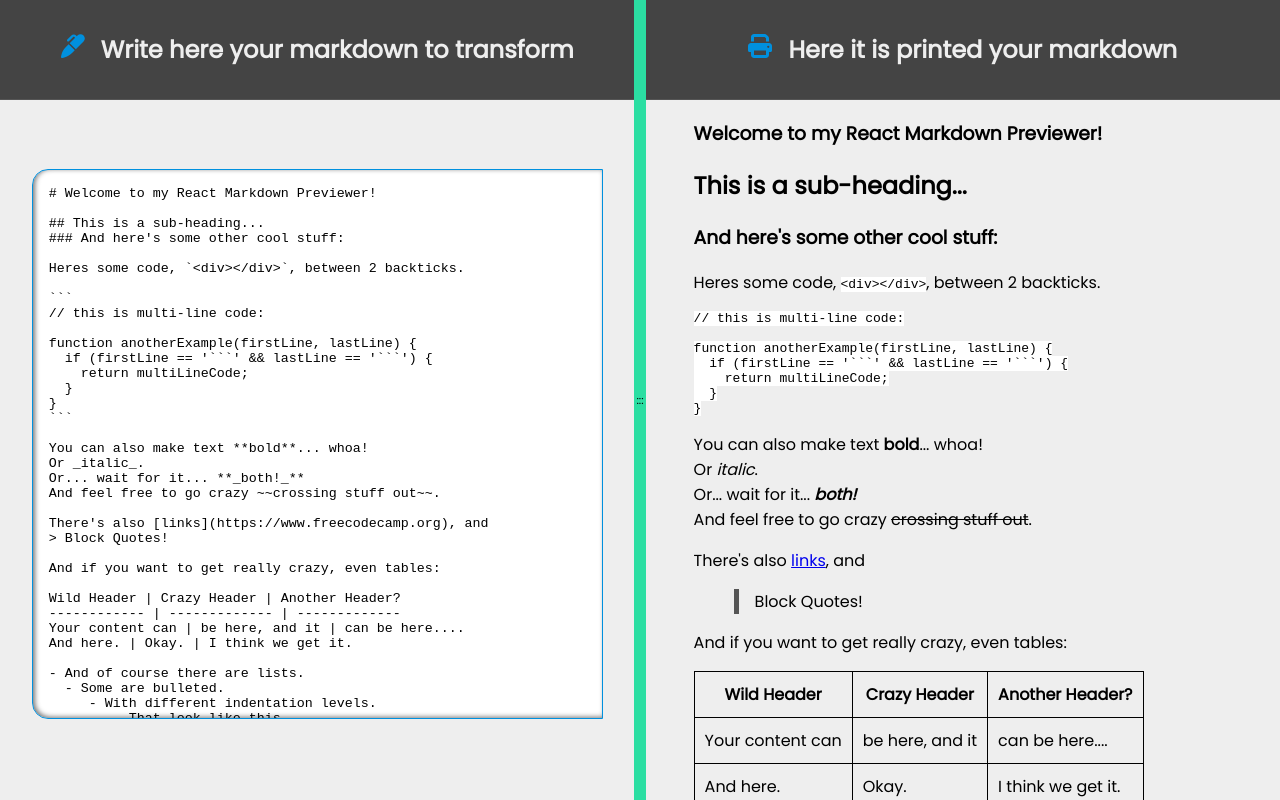
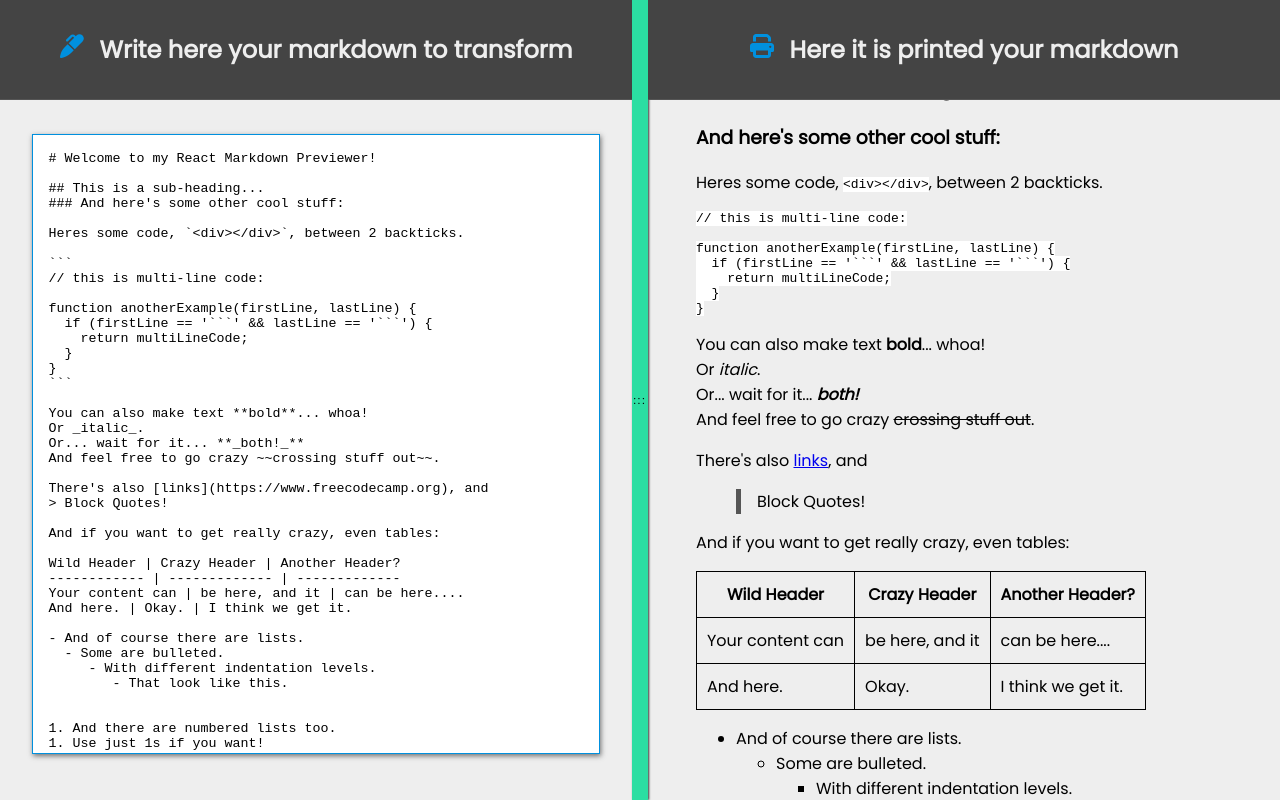
Before and after one commit to NewHub25/markdown-previewer, a React (Vite) app: page / in a window 1280 px wide. Built offline with nearby package versions, Linux system fonts and the light colour scheme; a web font is replaced by a local one.

Commit message:
ADD styles to header of preview

```diff
--- a/src/App.jsx
+++ b/src/App.jsx
@@ -9,6 +9,7 @@ function App() {
   const [raw, setRaw] = useState(textLoaded.text);
   const markdownRef = useRef(null);
   const previewerRef = useRef(null);
+  const refH2 = useRef(null);
 
   marked.use({
     breaks: true,
@@ -18,8 +19,8 @@ function App() {
     <main className="app">
       <h1 hidden>markdown-previewer</h1>
       <Markdown myref={markdownRef} raw={raw} setRaw={setRaw} />
-      <Splitter markdownRef={markdownRef} previewerRef={previewerRef} />
-      <Previewer myref={previewerRef} html={marked(raw)} />
+      <Splitter markdownRef={markdownRef} previewerRef={previewerRef} refH2={refH2} />
+      <Previewer myref={previewerRef} refH2={refH2} html={marked(raw)} />
     </main>
   );
 }
--- a/src/previewer.jsx
+++ b/src/previewer.jsx
@@ -1,10 +1,10 @@
 import IconPrint from './icons/icon-print';
 
 // eslint-disable-next-line
-function Previewer({ html, myref }) {
+function Previewer({ html, myref, refH2 }) {
   return (
     <article ref={myref} className="previewer">
-      <h2 className="previewer_h2">
+      <h2 className="previewer_h2" ref={refH2}>
         <span>
           <IconPrint />
           Here it is printed your markdown
--- a/src/splitter.jsx
+++ b/src/splitter.jsx
@@ -3,7 +3,7 @@ import { useEffect, useRef } from 'react';
 let isResizing = false;
 
 // eslint-disable-next-line
-function Splitter({ markdownRef, previewerRef }) {
+function Splitter({ markdownRef, previewerRef, refH2 }) {
   const splitterRef = useRef(null);
 
   useEffect(() => {
@@ -20,6 +20,7 @@ function Splitter({ markdownRef, previewerRef }) {
         offsetRight + splitterRef.current.offsetWidth
       }px)`;
       previewerRef.current.style.flexBasis = `${offsetRight}px`;
+      refH2.current.style.width = `${offsetRight}px`;
     };
     splitterRef.current.addEventListener('mousedown', mouseDownFallback);
     document.addEventListener('mousemove', mouseMoveFallback);
--- a/src/styles/index.css
+++ b/src/styles/index.css
@@ -36,7 +36,7 @@ article.previewer {
   overflow-y: scroll;
 }
 .splitter {
-  width: 0.7rem;
+  width: 1rem;
   background-color: #2bdea2;
   cursor: col-resize;
   display: flex;
@@ -44,6 +44,8 @@ article.previewer {
   align-items: center;
   user-select: none;
   font-size: 0.7rem;
+  letter-spacing: 2px;
+  box-shadow: 1px 0 2px #333;
   &:active {
     background-color: #49ae8d;
   }
@@ -72,18 +74,18 @@ article.markdown {
     align-items: center;
   }
   textarea {
-    border-radius: 1rem 0 0 1rem;
     width: 90%;
     outline: none;
-    min-height: 80%;
+    min-height: 90%;
     resize: none;
     padding: 1rem;
     font-family: 'Courier New', Courier, monospace;
     border: 1px solid #0090de;
-    box-shadow: inset 2px -1px 5px #333a;
+    box-shadow: 1px 2px 5px #333a;
   }
 }
 article.previewer {
+  scroll-timeline-name: --previewer;
   code {
     background-color: #fff;
   }
@@ -103,7 +105,26 @@ article.previewer {
   img {
     max-width: 100%;
   }
-  #preview{
+  #preview {
     padding-left: 3rem;
   }
+  .previewer_h2 {
+    position: absolute;
+    top: 0;
+    right: 0;
+    animation-timeline: --previewer;
+    animation-name: shrink;
+    animation-range: 0 5rem;
+    animation-fill-mode: both;
+    animation-timing-function: ease-in-out;
+    width: calc(50vw - 0.5rem);
+  }
 }
+@keyframes shrink {
+  to {
+    height: 1.3rem;
+    font-size: 0.9rem;
+    letter-spacing: 3px;
+    background-color: #222;
+  }
+}
--- a/src/styles/initial.css
+++ /dev/null
@@ -1,161 +0,0 @@
-#preview {
-  html,
-  body,
-  div,
-  span,
-  applet,
-  object,
-  iframe,
-  h1,
-  h2,
-  h3,
-  h4,
-  h5,
-  h6,
-  p,
-  blockquote,
-  pre,
-  a,
-  abbr,
-  acronym,
-  address,
-  big,
-  cite,
-  code,
-  del,
-  dfn,
-  em,
-  img,
-  ins,
-  kbd,
-  q,
-  s,
-  samp,
-  small,
-  strike,
-  strong,
-  sub,
-  sup,
-  tt,
-  var,
-  b,
-  u,
-  i,
-  center,
-  dl,
-  dt,
-  dd,
-  ol,
-  ul,
-  li,
-  fieldset,
-  form,
-  label,
-  legend,
-  table,
-  caption,
-  tbody,
-  tfoot,
-  thead,
-  tr,
-  th,
-  td,
-  article,
-  aside,
-  canvas,
-  details,
-  embed,
-  figure,
-  figcaption,
-  footer,
-  header,
-  hgroup,
-  menu,
-  nav,
-  output,
-  ruby,
-  section,
-  summary,
-  time,
-  mark,
-  audio,
-  video {
-    margin: initial;
-    padding: initial;
-    border: initial;
-    font-size: initial;
-    font: initial;
-    vertical-align: initial;
-  }
-
-  article,
-  aside,
-  details,
-  figcaption,
-  figure,
-  footer,
-  header,
-  hgroup,
-  menu,
-  nav,
-  section {
-    display: initial;
-  }
-  body {
-    line-height: initial;
-  }
-  ol,
-  ul {
-    list-style: initial;
-  }
-  blockquote,
-  q {
-    quotes: initial;
-  }
-  blockquote:before,
-  blockquote:after,
-  q:before,
-  q:after {
-    content: initial;
-    content: initial;
-  }
-  table {
-    border-collapse: initial;
-    border-spacing: initial;
-  }
-
-  a {
-    color: initial;
-    text-decoration: initial;
-  }
-
-  img {
-    width: initial;
-  }
-
-  button {
-    font-family: initial;
-    font-size: initial;
-    color: initial;
-    font-weight: initial;
-    padding: initial;
-    border: initial;
-    background-color: initial;
-  }
-
-  input {
-    border: initial;
-    color: initial;
-    font-size: initial;
-    font-weight: initial;
-    font-family: initial;
-  }
-
-  textarea {
-    border: initial;
-    color: initial;
-    font-size: initial;
-    font-weight: initial;
-    font-family: initial;
-  }
-}
--- a/src/styles/reset.css
+++ /dev/null
@@ -1,78 +0,0 @@
-html, body, div, span, applet, object, iframe,
-h1, h2, h3, h4, h5, h6, p, blockquote, pre,
-a, abbr, acronym, address, big, cite, code,
-del, dfn, em, img, ins, kbd, q, s, samp,
-small, strike, strong, sub, sup, tt, var,
-b, u, i, center,
-dl, dt, dd, ol, ul, li,
-fieldset, form, label, legend,
-table, caption, tbody, tfoot, thead, tr, th, td,
-article, aside, canvas, details, embed,
-figure, figcaption, footer, header, hgroup,
-menu, nav, output, ruby, section, summary,
-time, mark, audio, video {
-	margin: 0;
-	padding: 0;
-	border: 0;
-	font-size: 100%;
-	font: inherit;
-	vertical-align: baseline;
-}
-
-article, aside, details, figcaption, figure,
-footer, header, hgroup, menu, nav, section {
-	display: block;
-}
-body {
-	line-height: 1;
-}
-ol, ul {
-	list-style: none;
-}
-blockquote, q {
-	quotes: none;
-}
-blockquote:before, blockquote:after,
-q:before, q:after {
-	content: '';
-	content: none;
-}
-table {
-	border-collapse: collapse;
-	border-spacing: 0;
-}
-
-a {
-	color: inherit;
-	text-decoration: none;
-}
-
-img {
-	width: inherit;
-}
-
-button {
-	font-family: inherit;
-	font-size: inherit;
-	color: inherit;
-	font-weight: inherit;
-	padding: 0;
-	border: none;
-	background-color: unset;
-}
-
-input {
-	border: none;
-	color: inherit;
-	font-size: inherit;
-	font-weight: inherit;
-	font-family: inherit;
-}
-
-textarea {
-	border: none;
-	color: inherit;
-	font-size: inherit;
-	font-weight: inherit;
-	font-family: inherit;
-}
```
